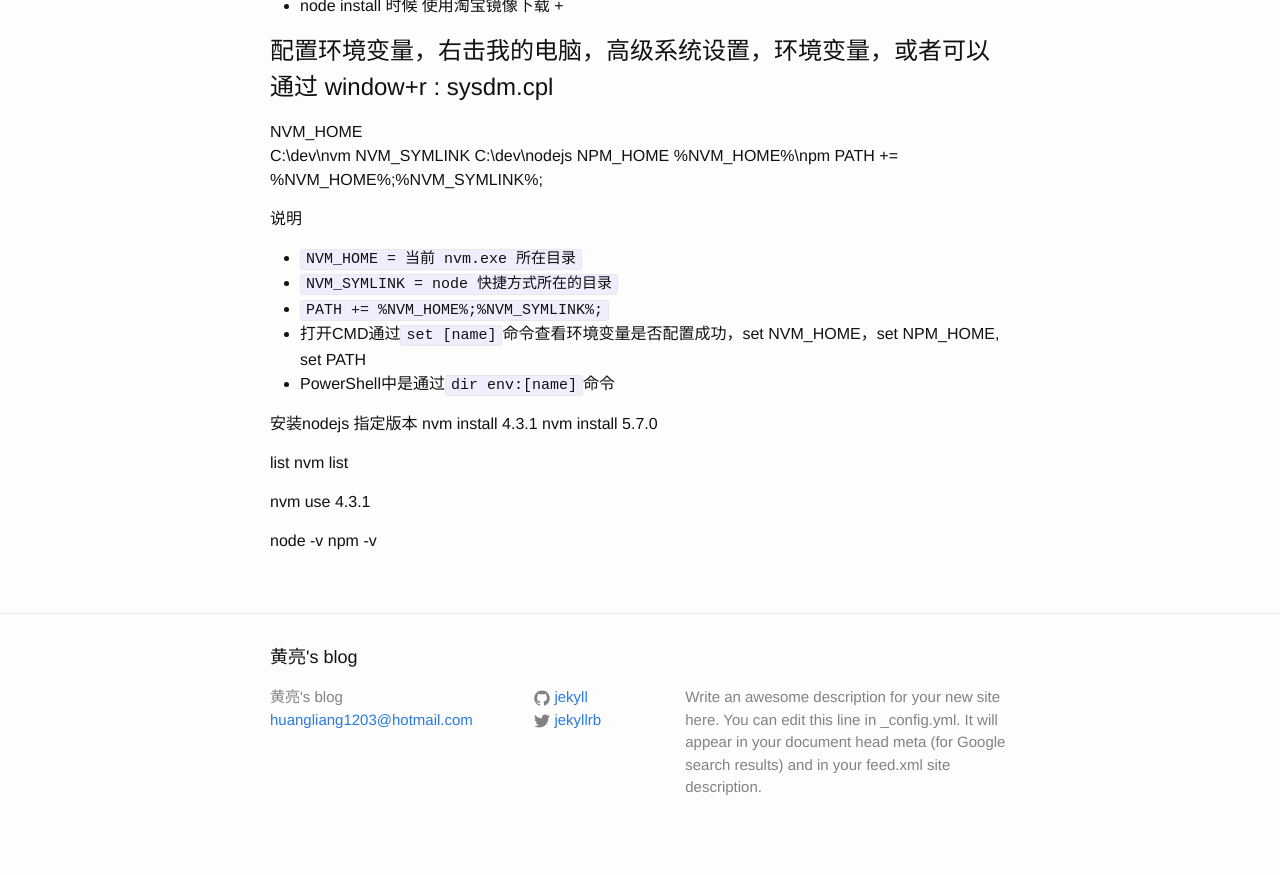
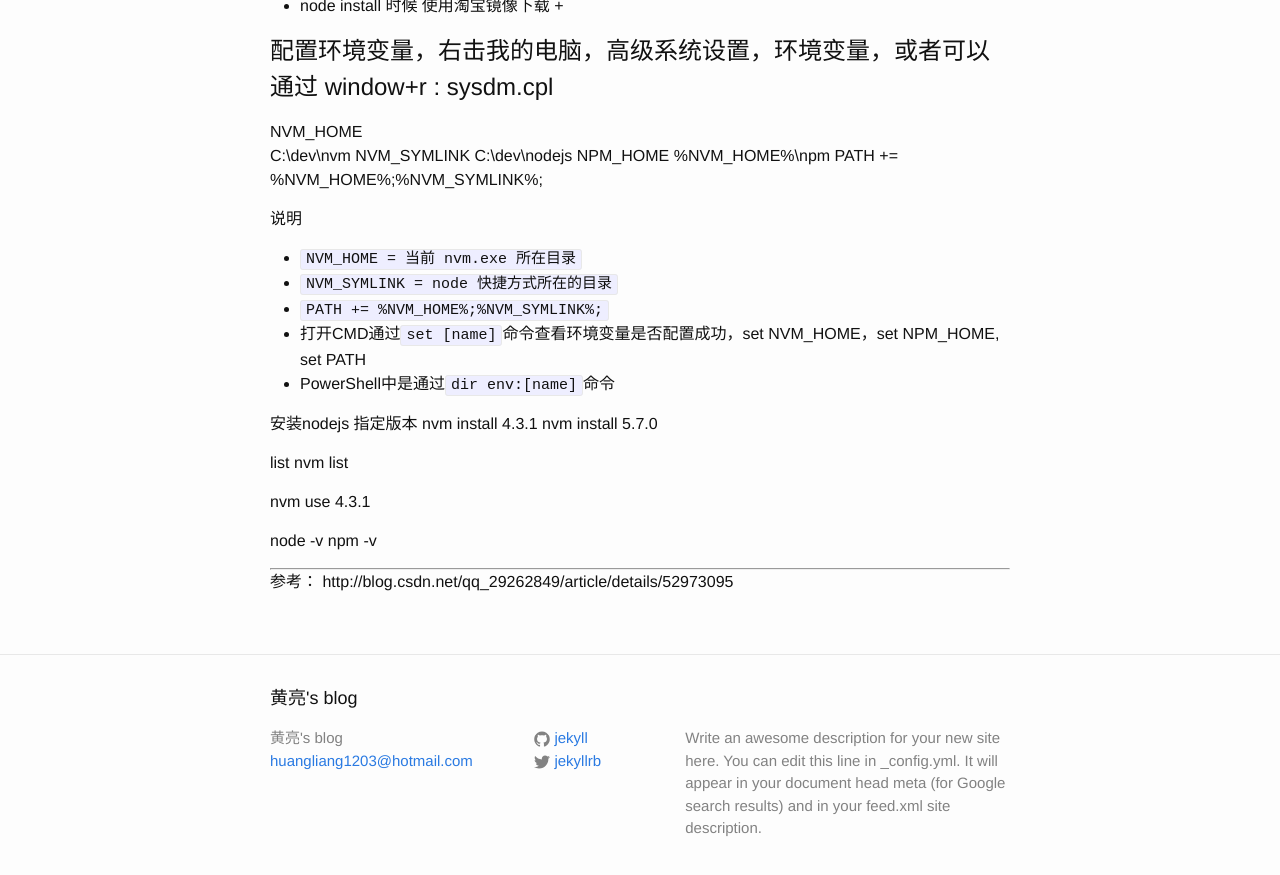
Before and after one commit to hl50381973/hl50381973.github.io, a Jekyll site: the page built from _posts/2017-01-01-nvm.markdown, in a window 1280 px wide and 900 px high, scrolled down 790 px. Shown: the top 875 px of the window. Built offline with Jekyll 4.4.1, drawn with Linux system fonts in a browser that asks for light colours.

Commit message:
update nvm

```diff
--- a/_posts/2017-01-01-nvm.markdown
+++ b/_posts/2017-01-01-nvm.markdown
@@ -66,3 +66,10 @@ nvm use 4.3.1
 
 node -v
 npm -v
+
+
+
+--------------------------
+
+参考：
+http://blog.csdn.net/qq_29262849/article/details/52973095
```
